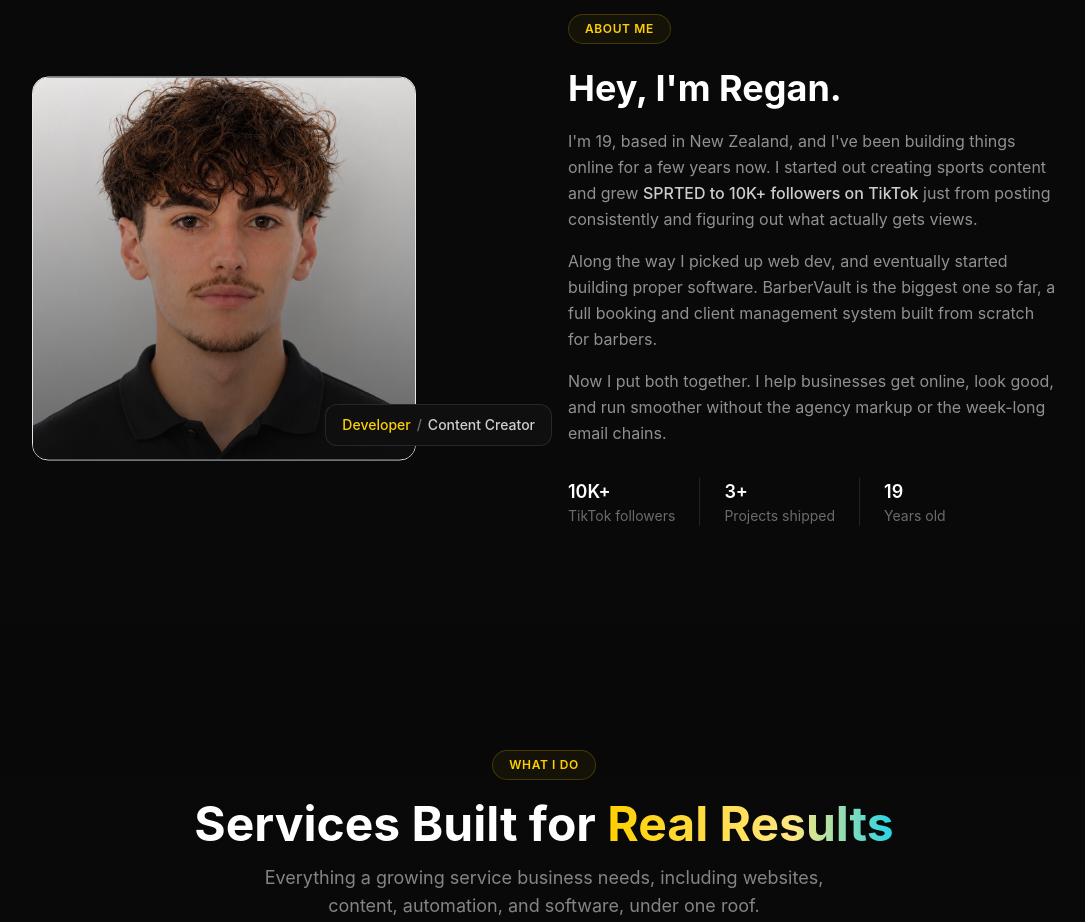
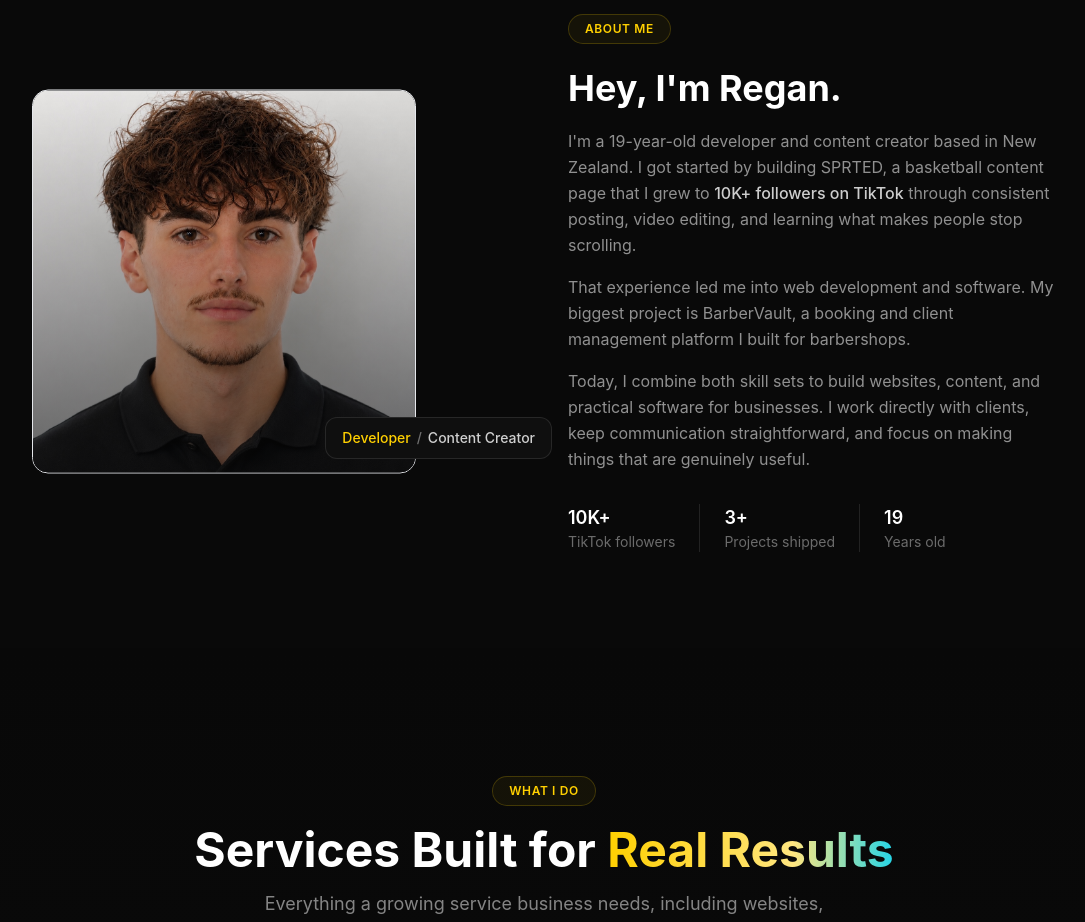
Before and after one commit to Regan-06/Regan-portfolio, a Next.js app in the folder Regan-portfolio/: page / in a window 1280 px wide. Shown: the part 980-1902 px from the top of the page, without its empty margins (96-1181 px from the left). Built offline with nearby package versions, Linux system fonts and the light colour scheme.

Commit message:
Update About.tsx

```diff
--- a/Regan-portfolio/src/components/About.tsx
+++ b/Regan-portfolio/src/components/About.tsx
@@ -61,25 +61,25 @@ export default function About() {
 
             <div className="space-y-4 text-white/55 text-base leading-relaxed">
               <p>
-                I&apos;m 19, based in New Zealand, and I&apos;ve been building
-                things online for a few years now. I started out creating sports
-                content and grew{" "}
+                I&apos;m a 19-year-old developer and content creator based in
+                New Zealand. I got started by building SPRTED, a basketball
+                content page that I grew to{" "}
                 <span className="text-white/80 font-medium">
-                  SPRTED to 10K+ followers on TikTok
+                  10K+ followers on TikTok
                 </span>{" "}
-                just from posting consistently and figuring out what actually
-                gets views.
+                through consistent posting, video editing, and learning what
+                makes people stop scrolling.
               </p>
               <p>
-                Along the way I picked up web dev, and eventually started
-                building proper software. BarberVault is the biggest one so
-                far, a full booking and client management system built
-                from scratch for barbers.
+                That experience led me into web development and software. My
+                biggest project is BarberVault, a booking and client management
+                platform I built for barbershops.
               </p>
               <p>
-                Now I put both together. I help businesses get online, look
-                good, and run smoother without the agency markup or the
-                week-long email chains.
+                Today, I combine both skill sets to build websites, content, and
+                practical software for businesses. I work directly with clients,
+                keep communication straightforward, and focus on making things
+                that are genuinely useful.
               </p>
             </div>
 
```
